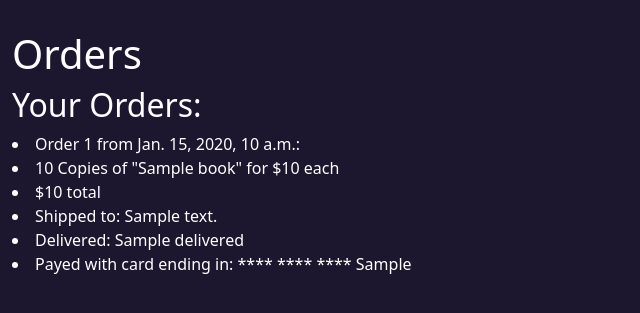
After one commit to sskeen1/Group-4-SE, a Django app: template scamazon/store/templates/buyer_orders.html in a window 1280 px wide. The commit adds this page. Shown: the top 313 px of the page, without its empty margins (0-640 px from the left). Run offline with Django 4.2, Linux system fonts and the light colour scheme; the template is opened without the code that fills it: most values are stand-ins (such as "Sample title", 1, 10 or a date in 2020).

Commit message:
Add buyer returning capabilities

```diff
--- a/scamazon/store/admin.py
+++ b/scamazon/store/admin.py
@@ -1,9 +1,10 @@
 from django.contrib import admin
 
-from .models import Book, Cart, Listing, CustomUser, Image
+from .models import Book, Cart, Listing, CustomUser, Image, Order
 
 admin.site.register(Book)
 admin.site.register(Cart)
 admin.site.register(Listing)
 admin.site.register(CustomUser)
 admin.site.register(Image)
+admin.site.register(Order)
--- a/scamazon/store/models.py
+++ b/scamazon/store/models.py
@@ -40,6 +40,8 @@ class Cart(models.Model):
 
 class Order(models.Model):
     date = models.DateField();
+    oldListingId = models.IntegerField(default=0);
+    oldListingImage = models.ForeignKey(Image, null = True, on_delete=models.CASCADE);
     quantity = models.IntegerField(default=1);
     book = models.ForeignKey(Book, null = True, on_delete=models.CASCADE);
     price = models.FloatField(default = 0, validators = [MinValueValidator(0)]);
@@ -51,3 +53,6 @@ class Order(models.Model):
 
     def get_payment_last_4_digits(self):
         return self.payment[-4:]
+
+    def get_total_payment(self):
+        return round(self.quantity * self.price, 2)
--- a/scamazon/store/templates/base_generic.html
+++ b/scamazon/store/templates/base_generic.html
@@ -38,6 +38,10 @@
                 {% csrf_token %}
                 <button type="submit">View my Cart</button>
               </form>
+              <form class="mt-10" action="{% url 'buyer_orders' %}" method="POST">
+                {% csrf_token %}
+                <button type="submit">View my Past Orders</button>
+              </form>
               <form id="logout-form" class="mt-10" method="post" action="{% url 'logout' %}">
                 {% csrf_token %}
                 <button type="submit" class="btn btn-link">Logout</button>
--- /dev/null
+++ b/scamazon/store/templates/buyer_orders.html
@@ -0,0 +1,25 @@
+{% extends "base_generic.html" %}
+
+{% block content %}
+  <h1>Orders</h1>
+
+  <h2>Your Orders: </h2>
+  </ul>
+  {%for order in orders_list %}
+    <li> Order {{order.id}} from {{order.date}}:</li>
+    <li>{{order.quantity}} Copies of "{{order.book}}" for ${{order.price}} each</li>
+    <li>${{order.get_total_payment}} total</li>
+    <li>Shipped to: {{order.address}}</li>
+    <li>Delivered: {{order.delivered}}</li>
+    <li>Payed with card ending in: **** **** **** {{order.get_payment_last_4_digits}}</li>
+    {%if not order.delivered%}
+    <form action="{% url 'return_order' order.id %}" method="POST">
+        {% csrf_token %}
+        <button type="submit", name="id", value="{{ listing.id }}">Return</button>
+    </form>
+    {%else%}
+    {%endif%}
+    <br>
+  {%endfor%}
+  </ul>
+{% endblock %}
--- a/scamazon/store/urls.py
+++ b/scamazon/store/urls.py
@@ -25,5 +25,7 @@ urlpatterns = [
     path("seller/add_listing", views.add_listing, name="add_listing"),
     path("seller/add_book", views.add_book, name="add_book"),
     path("remove_listing/<str:id>", views.remove_listing, name="remove_listing"),
-    path("edit_listing/<str:id>", views.edit_listing, name="edit_listing")
+    path("edit_listing/<str:id>", views.edit_listing, name="edit_listing"),
+    path("buyer_orders/", views.buyer_orders, name="buyer_orders"),
+    path("return_order/<str:id>", views.return_order, name="return_order")
 ] + static(settings.MEDIA_URL, document_root=settings.MEDIA_ROOT)
```
Also changed, not shown: scamazon/store/views.py (+43 -1 lines), scamazon/db.sqlite3, scamazon/store/migrations/0007_order_oldlistingid.py (added), scamazon/store/migrations/0008_order_oldlistingimage.py (added).
